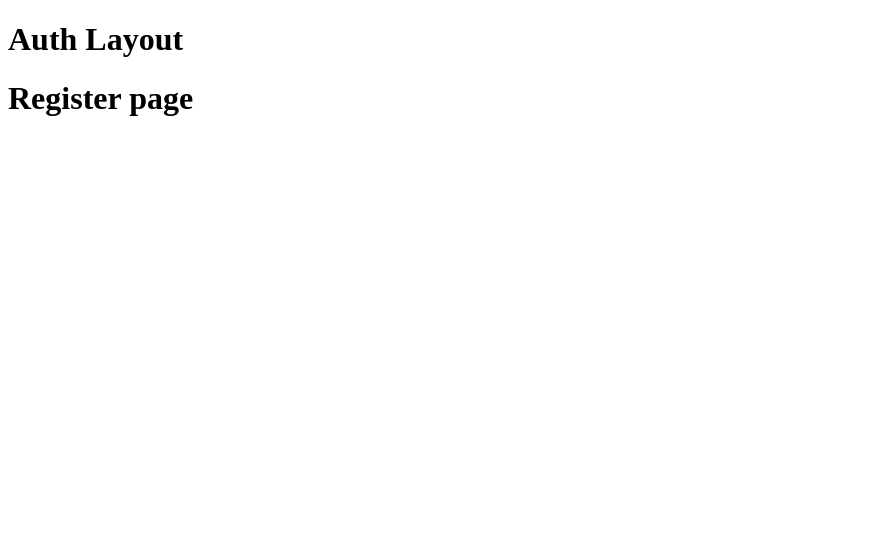
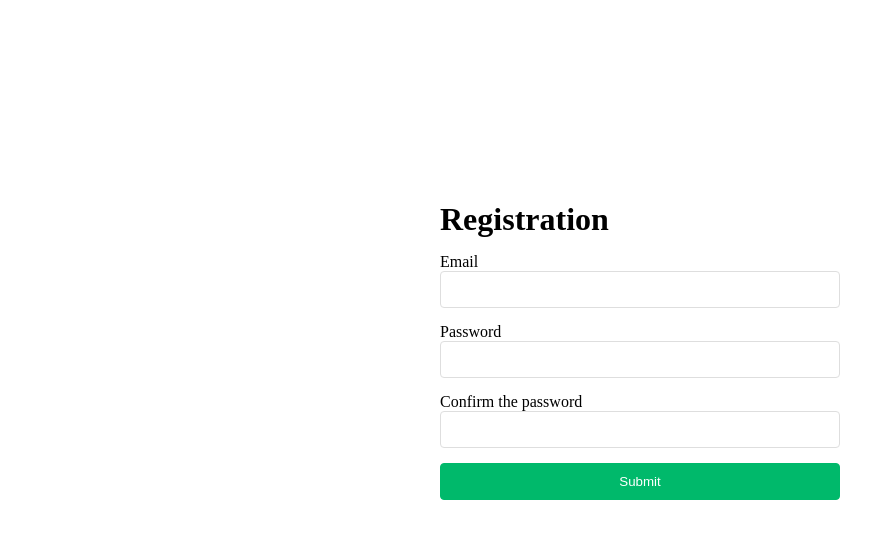
Before and after one commit to Icoder9699/vContact, a Vue app: page /auth/registration in a window 1280 px wide. Shown: the top 538 px of the page, without its empty margins (0-895 px from the left). Built offline with nearby package versions, Linux system fonts and the light colour scheme.

Commit message:
feature: registration and login page done

```diff
--- a/src/assets/styles/_mixins.scss
+++ b/src/assets/styles/_mixins.scss
@@ -0,0 +1,5 @@
+
+@mixin transition($element: all, $duration: 300ms, $type: linear) {
+  transition: $element $duration $type;
+  @content;
+}
--- a/src/assets/styles/_variables.scss
+++ b/src/assets/styles/_variables.scss
@@ -0,0 +1,8 @@
+$primary: #00b96b;
+$secondary: #ccc;
+$light: #fff;
+$gray: #dedede;
+$dark: #000;
+$error: #FE346E;
+$rounded-sm: 4px;
+$rounded-md: 8px;
--- a/src/assets/styles/main.scss
+++ b/src/assets/styles/main.scss
@@ -0,0 +1,41 @@
+*,
+html,
+body {
+  margin: 0;
+  padding: 0;
+  box-sizing: border-box;
+}
+
+.container {
+  max-width: 1240px;
+  margin: 0 auto;
+  position: relative;
+}
+
+input {
+  outline: none;
+  border: 1px solid $gray;
+  border-radius: $rounded-sm;
+  @include transition();
+  &:focus {
+    border-color: $primary;
+  }
+}
+
+a {
+  display: block;
+  text-decoration: none;
+}
+
+.button-primary {
+  cursor: pointer;
+  border: 1px solid $primary;
+  border-radius: $rounded-sm;
+  background: $primary;
+  color: $light;
+  @include transition();
+  padding: 10px;
+  &:disabled {
+    background: $gray;
+  }
+}
--- /dev/null
+++ b/src/components/UI/FormInput.vue
@@ -0,0 +1,41 @@
+<template>
+  <div class="form-input">
+    <label class="form-input__label" :for="id">{{ label }}</label>
+    <input
+      class="form-input__input"
+      :type="type || 'text'"
+      :id="id"
+      @input="onUpdateInputValue"
+    />
+  </div>
+</template>
+
+<script setup lang="ts">
+defineProps<{
+  label?: string;
+  id: string;
+  type?: string;
+}>();
+
+const emit = defineEmits<{
+  (e: "update:value", value: any): void;
+}>();
+
+const onUpdateInputValue = (e: Event) => {
+  emit("update:value", (e.target as HTMLInputElement).value);
+};
+</script>
+
+<style scoped lang="scss">
+.form-input {
+  &__label {
+    display: block;
+    bottom: 5px;
+  }
+
+  &__input {
+    width: 100%;
+    padding: 10px 5px;
+  }
+}
+</style>
--- a/src/routes/index.ts
+++ b/src/routes/index.ts
@@ -10,10 +10,12 @@ const router = createRouter({
     {
       path: "/auth/login",
       component: LoginPage,
+      name: 'auth.login'
     },
     {
       path: "/auth/registration",
       component: RegisterPage,
+      name: 'auth.registration'
     },
   ],
 });
--- a/src/views/layouts/AuthLayout.vue
+++ b/src/views/layouts/AuthLayout.vue
@@ -1,7 +1,8 @@
 <template>
   <div class="auth-layout">
-    <h1>Auth Layout</h1>
-    <slot />
+    <div class="container">
+      <slot />
+    </div>
   </div>
 </template>
 
@@ -10,6 +11,9 @@
 
 <style scoped lang="scss">
 .auth-layout{
-
+  height: calc(100vh - 100px);
+  display: flex;
+  justify-content: center;
+  align-items: center;
 }
 </style>
--- a/src/views/pages/LoginPage.vue
+++ b/src/views/pages/LoginPage.vue
@@ -1,9 +1,72 @@
 <template>
-  <h1>Login</h1>
+  <div class="login">
+    <form class="login__form" @submit.prevent="onSubmitForm">
+      <h1 class="form__title">Login</h1>
+      <FormInput
+        class="form__item"
+        label="Email"
+        id="email"
+        v-model:value="formData.email"
+      />
+      <FormInput
+        class="form__item"
+        label="Password"
+        id="password"
+        type="password"
+        v-model:value="formData.password"
+      />
+      <router-link class="form__link" :to="{ name: 'auth.registration' }">
+        Registration
+      </router-link>
+      <button class="form__button button-primary" type="submit">Submit</button>
+    </form>
+  </div>
 </template>
 
 <script setup lang="ts">
+import FormInput from "@/components/UI/FormInput.vue";
+import { reactive } from "vue";
+
+interface IFormData {
+  email: string;
+  password: string;
+}
+
+const formData = reactive<IFormData>({
+  email: "",
+  password: "",
+});
+
+const onSubmitForm = () => {};
+
+
 </script>
 
-<style scoped>
+<style scoped lang="scss">
+.login {
+  .login__form {
+    width: 400px;
+  }
+
+  .form {
+    &__title {
+      margin-bottom: 15px;
+    }
+
+    &__item {
+      input {
+        width: 100%;
+      }
+      margin-bottom: 15px;
+    }
+
+    &__link {
+      margin-bottom: 15px;
+    }
+
+    &__button {
+      width: 100%;
+    }
+  }
+}
 </style>
--- a/src/views/pages/RegisterPage.vue
+++ b/src/views/pages/RegisterPage.vue
@@ -1,13 +1,76 @@
 <template>
-    <h1>
-        Register page
-    </h1>
+  <div class="registration">
+    <form class="registration__form">
+      <h1 class="form__title">Registration</h1>
+      <FormInput
+        class="form__item"
+        label="Email"
+        id="email"
+        v-model:value="formData.email"
+      />
+      <FormInput
+        class="form__item"
+        label="Password"
+        id="password"
+        type="password"
+        v-model:value="formData.password"
+      />
+      <FormInput
+        class="form__item"
+        label="Confirm the password"
+        id="passwordConfirmation"
+        type="password"
+        v-model:value="formData.passwordConfirmation"
+      />
+      <button class="form__button button-primary">Submit</button>
+    </form>
+  </div>
 </template>
 
-<script setup lang="ts">
+  <script setup lang="ts">
+import FormInput from "@/components/UI/FormInput.vue";
+import { reactive } from "vue";
 
+interface IFormData {
+  email: string;
+  password: string;
+  passwordConfirmation: string;
+}
+
+const formData = reactive<IFormData>({
+  email: "",
+  password: "",
+  passwordConfirmation: "",
+});
+
+const onSubmitForm = () => {};
 </script>
 
-<style scoped>
+  <style scoped lang="scss">
+.registration {
+  .registration__form {
+    width: 400px;
+  }
 
+  .form {
+    &__title {
+      margin-bottom: 15px;
+    }
+
+    &__item {
+      input {
+        width: 100%;
+      }
+      margin-bottom: 15px;
+    }
+
+    &__link {
+      margin-bottom: 15px;
+    }
+
+    &__button {
+      width: 100%;
+    }
+  }
+}
 </style>
--- a/vite.config.ts
+++ b/vite.config.ts
@@ -9,5 +9,15 @@ export default defineConfig({
     alias: {
       "@": resolve(__dirname, "src")
     }
-  }
+  },
+  css: {
+    preprocessorOptions: {
+      scss: {
+        additionalData: `
+        @use "@/assets/styles/_mixins.scss" as *;
+        @use "@/assets/styles/_variables.scss" as *;
+        `,
+      }
+    }
+  },
 })
```
